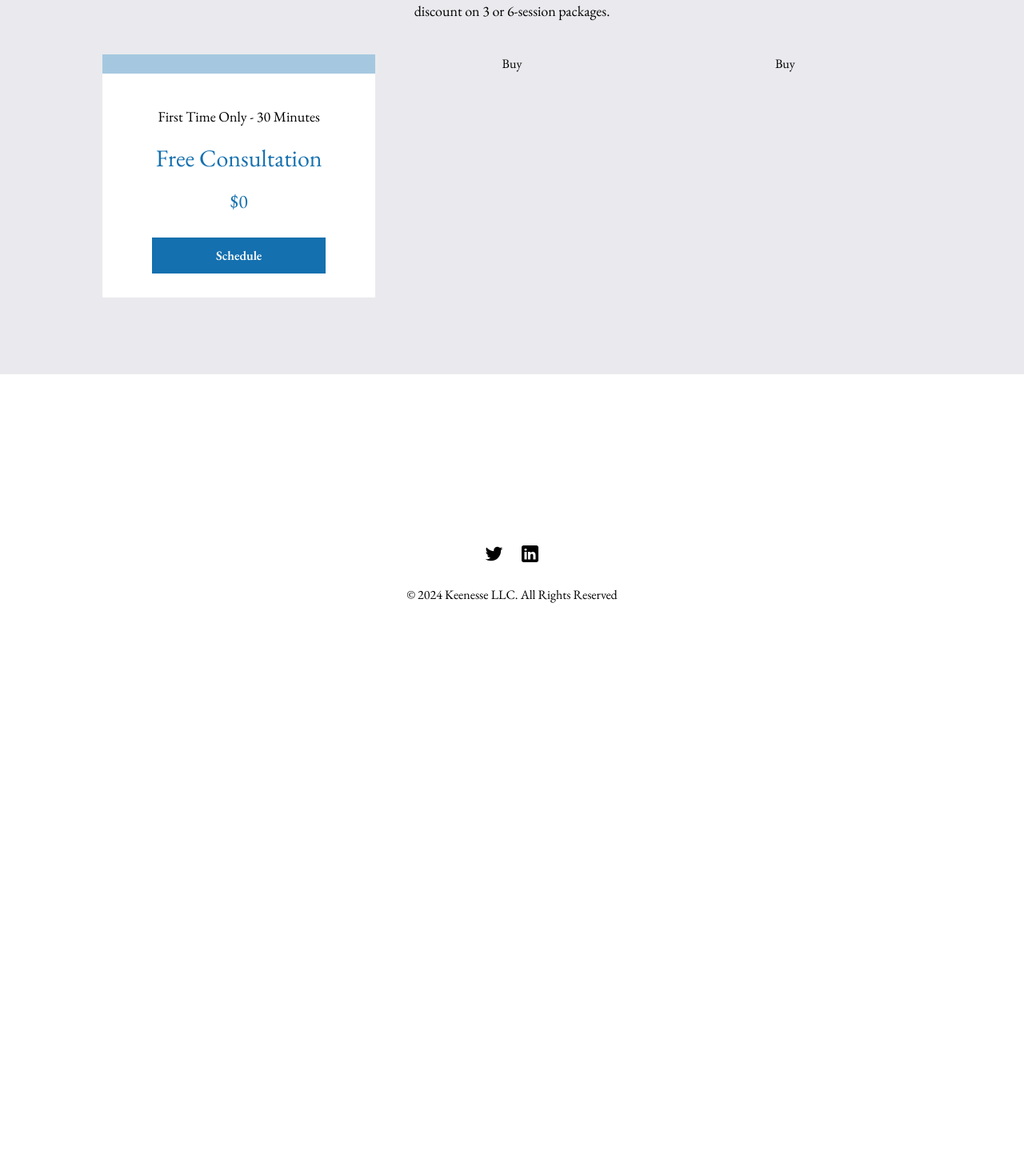
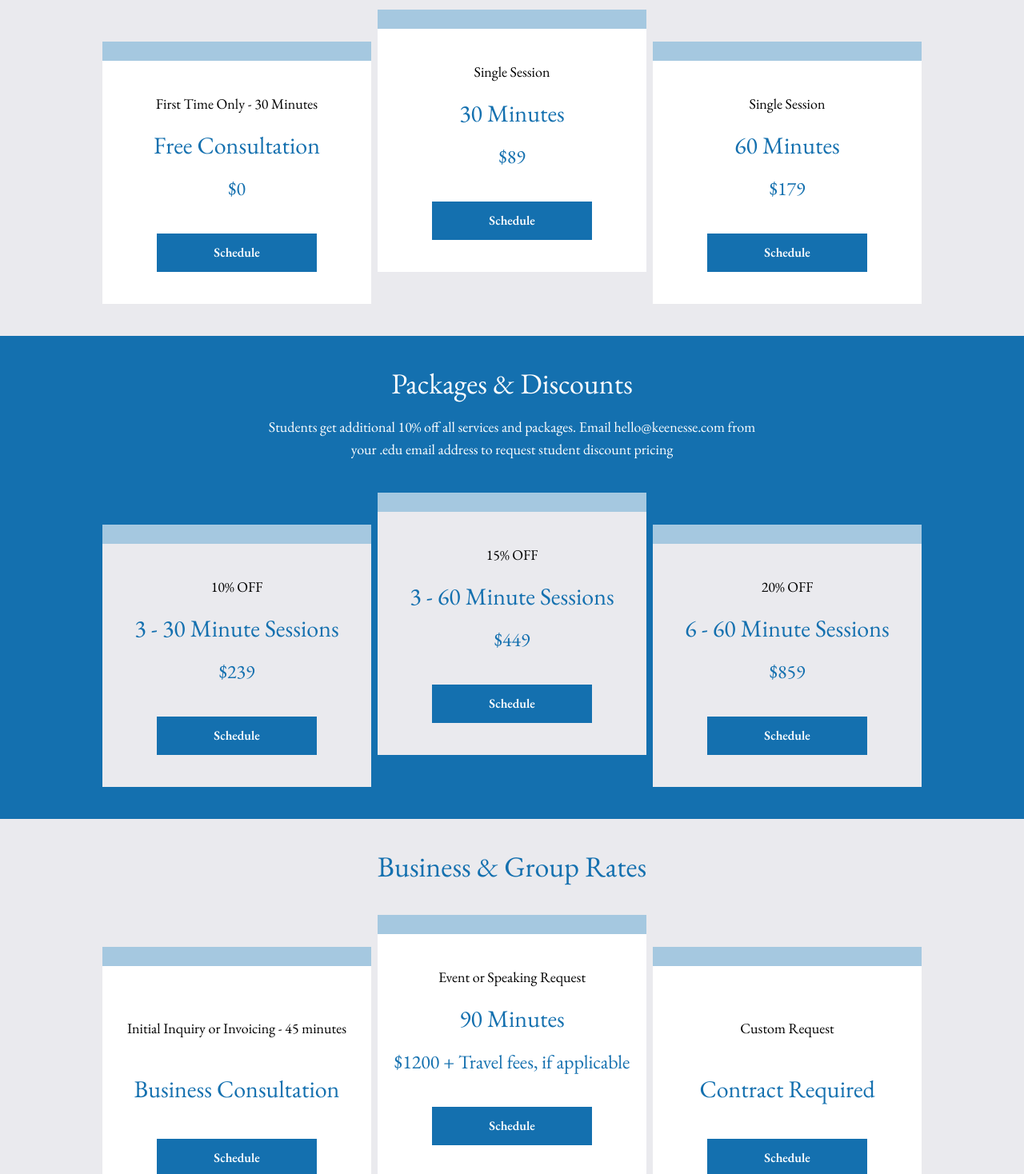
Before and after one commit to ybot1122/keenesse, a Next.js app: page /appointments in a window 1280 px wide. Shown: the part 382-1850 px from the top of the page at 80% size. Before the commit the page ends 1258 px from the top, so only its background shows below. Built offline with nearby package versions, Linux system fonts and the light colour scheme.

Commit message:
Appointments

```diff
--- a/app/about/page.tsx
+++ b/app/about/page.tsx
@@ -1,4 +1,5 @@
 import FAQItem from "@/components/FAQItem";
+import WannaChat from "@/components/WannaChat";
 import type { Metadata } from "next";
 import Image from "next/image";
 import Link from "next/link";
@@ -114,7 +115,6 @@ export default function About() {
           </p>
         </div>
       </div>
-
       <div className="flex bg-blue w-full p-5 items-center flex-wrap justify-center">
         <h3 className="text-4xl text-white text-center my-10 w-full lg:text-6xl">
           What Clients are Saying
@@ -130,7 +130,6 @@ export default function About() {
           </div>
         ))}
       </div>
-
       <div className="bg-gray w-full p-10 md:p-24">
         <div className="w-full lg:grid lg:grid-cols-3">
           <h3 className="text-4xl text-blue lg:text-center lg:col-span-1 my-10 lg:text-6xl">
@@ -144,19 +143,7 @@ export default function About() {
           </div>
         </div>
       </div>
-
-      <div className="flex bg-blue w-full pt-10 pb-20 items-center flex-wrap justify-center">
-        <h3 className="text-4xl text-white text-center my-10 w-full">
-          Have questions or just want to chat?
-        </h3>
-
-        <Link
-          className="bg-white text-blue py-5 px-10 hover:bg-gray"
-          href="/contact"
-        >
-          Drop a Message
-        </Link>
-      </div>
+      <WannaChat />{" "}
     </main>
   );
 }
--- a/app/appointments/page.tsx
+++ b/app/appointments/page.tsx
@@ -1,9 +1,11 @@
+import BuyCard from "@/components/BuyCard";
+import WannaChat from "@/components/WannaChat";
 import Link from "next/link";
 
 export default function Appointments() {
   return (
     <main className="flex min-h-screen flex-col items-center justify-between">
-      <div className="bg-gray w-full p-10 md:p-24 flex justify-center flex-wrap md:flex-row-reverse">
+      <div className="bg-gray w-full p-10 md:pt-10 md:pb-20 flex justify-center flex-wrap md:flex-row-reverse">
         <div className="w-full max-w-[1024px]">
           <h1 className="text-4xl text-center block text-blue">
             1:1 Appointments
@@ -11,32 +13,115 @@ export default function Appointments() {
           <p className="text-center max-w-[625px] text-lg my-5 mx-auto">
             For individuals seeking coaching services, find the option that best
             suites your needs. First time here? Go ahead, schedule a free
-            consultation below.{" "}
+            consultation below.
           </p>
           <p className="text-center max-w-[625px] text-lg mx-auto">
             Returning clients, feel free to schedule incremental sessions or
             take advantage of up to 25% discount on 3 or 6-session packages.
           </p>
 
-          <div className="grid grid-cols-1 lg:grid-cols-3 text-center mt-10">
-            <div className="col-span-1 bg-white pb-10">
-              <div className="h-[24px] bg-buyAccent" />
-              <p className="mt-10 mb-5 text-lg">First Time Only - 30 Minutes</p>
-              <h3 className="text-blue text-3xl mb-5">Free Consultation</h3>
-              <p className="text-blue text-2xl mb-10">$0</p>
-              <Link
-                href="https://calendly.com/keenesse/free30min"
-                target="_blank"
-                className="bg-blue text-white py-3 px-20 font-semibold hover:bg-sendHover"
-              >
-                Schedule
-              </Link>
-            </div>
-            <div className="col-span-1">Buy</div>
-            <div className="col-span-1">Buy</div>
+          <div className="grid grid-cols-1 md:grid-cols-3 text-center mt-10 gap-2">
+            <BuyCard
+              description="First Time Only - 30 Minutes"
+              title="Free Consultation"
+              price={"$0"}
+              href="https://calendly.com/keenesse/free30min"
+              indented={true}
+              bg="white"
+            />
+            <BuyCard
+              description="Single Session"
+              title="30 Minutes"
+              price="$89"
+              href="https://calendly.com/keenesse/30min"
+              indented={false}
+              bg="white"
+            />
+            <BuyCard
+              description="Single Session"
+              title="60 Minutes"
+              price="$179"
+              href="https://calendly.com/keenesse/60min"
+              indented={true}
+              bg="white"
+            />
           </div>
         </div>
       </div>
+
+      <div className="bg-blue w-full p-10 md:pt-10 md:pb-20 flex justify-center flex-wrap md:flex-row-reverse">
+        <div className="w-full max-w-[1024px]">
+          <h1 className="text-4xl text-center block text-white">
+            Packages &amp; Discounts
+          </h1>
+          <p className="text-center max-w-[625px] text-lg my-5 mx-auto text-white">
+            Students get additional 10% off all services and packages. Email
+            hello@keenesse.com from your .edu email address to request student
+            discount pricing
+          </p>
+          <div className="grid grid-cols-1 md:grid-cols-3 text-center mt-10 gap-2">
+            <BuyCard
+              description="10% OFF"
+              title="3 - 30 Minute Sessions"
+              price="$239"
+              href="https://calendly.com/keenesse/3-30-minute-sessions"
+              indented={true}
+              bg="gray"
+            />
+            <BuyCard
+              description="15% OFF"
+              title="3 - 60 Minute Sessions"
+              price="$449"
+              href="https://calendly.com/keenesse/3-60-minute-sessions"
+              indented={false}
+              bg="gray"
+            />
+            <BuyCard
+              description="20% OFF"
+              title="6 - 60 Minute Sessions"
+              price="$859"
+              href="https://calendly.com/keenesse/6-60-minute-sessions"
+              indented={true}
+              bg="gray"
+            />
+          </div>
+        </div>
+      </div>
+
+      <div className="bg-gray w-full p-10 md:pt-10 md:pb-20 flex justify-center flex-wrap md:flex-row-reverse">
+        <div className="w-full max-w-[1024px]">
+          <h1 className="text-4xl text-center block text-blue">
+            Business &amp; Group Rates
+          </h1>
+
+          <div className="grid grid-cols-1 md:grid-cols-3 text-center mt-10 gap-2">
+            <BuyCard
+              description="Initial Inquiry or Invoicing - 45 minutes"
+              title="Business Consultation"
+              href="https://calendly.com/keenesse/business-consultation"
+              indented={true}
+              bg="white"
+            />
+            <BuyCard
+              description="Event or Speaking Request"
+              title="90 Minutes"
+              price="$1200 + Travel fees, if applicable"
+              href="/contact"
+              indented={false}
+              bg="white"
+            />
+            <BuyCard
+              description="Custom Request "
+              title="Contract Required"
+              href="/contact"
+              indented={true}
+              bg="white"
+            />
+          </div>
+        </div>
+      </div>
+
+      <WannaChat />
     </main>
   );
 }
--- /dev/null
+++ b/components/BuyCard.tsx
@@ -0,0 +1,37 @@
+import Link from "next/link";
+
+export default function BuyCard({
+  href,
+  description,
+  title,
+  price,
+  indented,
+  bg,
+}: {
+  href: string;
+  description: string;
+  title: string;
+  price?: string;
+  indented: boolean;
+  bg: "gray" | "white";
+}) {
+  return (
+    <div
+      className={`col-span-1 bg-${bg} pb-10 flex flex-col justify-between ${indented && "md:translate-y-10"}`}
+    >
+      <div className="h-[24px] bg-buyAccent" />
+      <p className="mt-10 mb-5 text-lg px-2">{description}</p>
+      <h3 className="text-blue text-3xl mb-5 px-2">{title}</h3>
+      {price && <p className="text-blue text-2xl mb-10">{price}</p>}
+      <div className="text-center">
+        <Link
+          href={href}
+          target="_blank"
+          className="inline-block bg-blue text-white py-3 w-3/4 max-w-[200px] font-semibold hover:bg-sendHover"
+        >
+          Schedule
+        </Link>
+      </div>
+    </div>
+  );
+}
--- /dev/null
+++ b/components/WannaChat.tsx
@@ -0,0 +1,18 @@
+import Link from "next/link";
+
+export default function WannaChat() {
+  return (
+    <div className="flex bg-blue w-full pt-10 pb-20 items-center flex-wrap justify-center">
+      <h3 className="text-4xl text-white text-center my-10 w-full px-20">
+        Have questions or just want to chat?
+      </h3>
+
+      <Link
+        className="bg-white text-blue py-5 px-10 hover:bg-gray"
+        href="/contact"
+      >
+        Drop a Message
+      </Link>
+    </div>
+  );
+}
```
